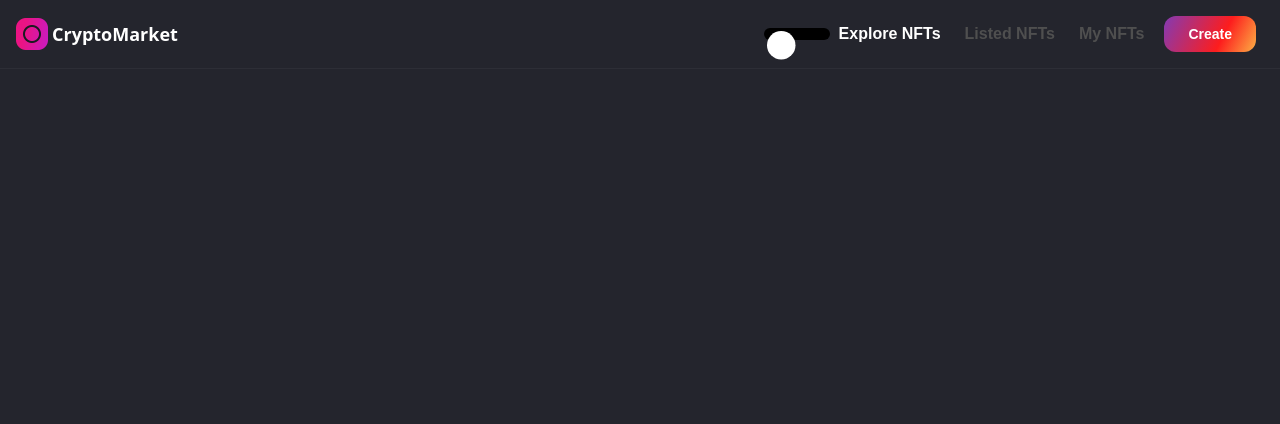
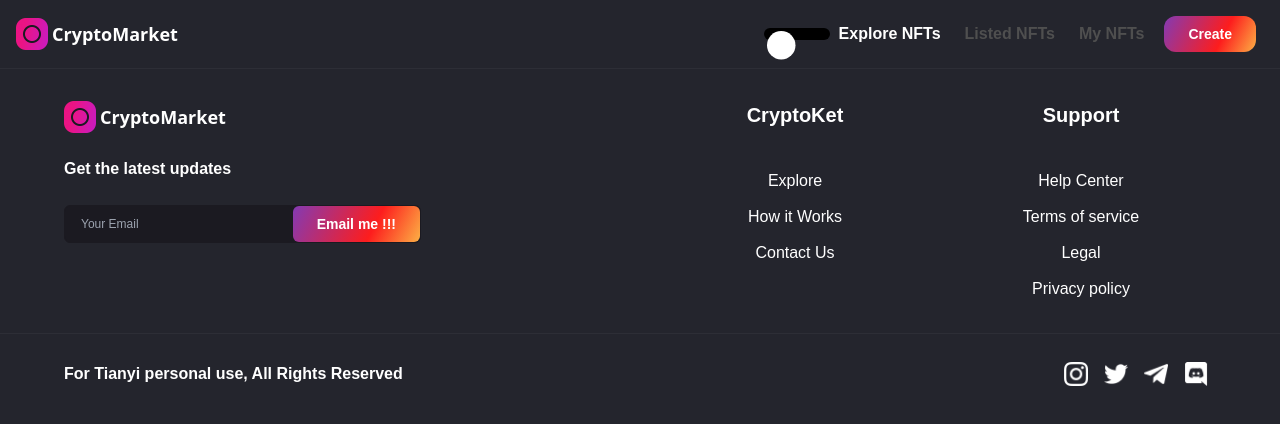
Before and after one commit to Andrewzhan2001/web3.0-NFT, a Next.js app: page / in a window 1280 px wide. Shown: the top 424 px of the page. Built offline with nearby package versions, Linux system fonts and the light colour scheme; a web font is replaced by a local one.

Commit message:
complete footer  of screen

```diff
--- a/components/Footer.jsx
+++ b/components/Footer.jsx
@@ -1,7 +1,67 @@
-import React from 'react';
+import React, { useState } from 'react';
+import Image from 'next/image';
+import { useTheme } from 'next-themes';
+import images from '../assets';
+import { Button } from '.';
 
-const Footer = () => (
-  <div>Footer</div>
+const FooterLinks = ({ heading, items, extraClasses }) => (
+  <div className={`flex-1 justify-start items-start ${extraClasses}`}>
+    <h3 className="mb-10 text-xl font-semibold text-center font-poppins dark:text-white text-nft-black-1">{heading}</h3>
+    {items.map((item, index) => <p key={item + index} className="my-3 text-base font-normal text-center cursor-pointer font-poppins dark:text-white text-nft-black-1 dark:hover:text-nft-gray-1 hover:text-nft-black-1">{item}</p>)}
+  </div>
 );
 
+const Footer = () => {
+  const { theme } = useTheme();
+  const [clicked, setClicked] = useState(false);
+  return (
+    <footer className="flex-col py-16 border-t flexCenter dark:border-nft-black-1 border-nft-gray-1 sm:py-8">
+      <div className="flex flex-row w-full px-16 minmd:w-4/5 md:flex-col sm:px-4">
+        <div className="flex-col flex-1 flexStart">
+          <div className="flexCenter">
+            <Image src={images.logo02} objectFit="contain" width={32} height={32} alt="logo" />
+            <p className="ml-1 text-lg font-semibold dark:text-white text-nft-dark">CryptoMarket</p>
+          </div>
+          <p className="mt-6 text-base font-semibold font-poppins dark:text-white text-nft-black-1">Get the latest updates</p>
+          {clicked ? (
+            <div className="flex items-center justify-center mt-6 bg-white rounded-md md:w-full minlg:w-557 w-357 dark:bg-nft-dark">
+              <i className="fa-solid fa-face-grin-tongue-wink fa-2xl" />
+              <h3 className="ml-3 text-xl font-semibold font-poppins dark:text-white text-nft-black-1">That just joking!</h3>
+            </div>
+          ) : (
+            <div className="mt-6 bg-white border rounded-md flexBetween md:w-full minlg:w-557 w-357 dark:bg-nft-black-2 dark:border-nft-black-2 border-nft-gray-2">
+              <input type="email" placeholder="Your Email" className="flex-1 w-full h-full px-4 text-xs font-normal bg-white rounded-md outline-none dark:bg-nft-black-2 font-poppins dark:text-white text-nft-black-1 minlg:text-lg" />
+              <div className="flex-initial">
+                <Button
+                  btnName="Email me !!!"
+                  btnType="primary"
+                  classStyles="rounded-md"
+                  handleClick={() => { setClicked(true); }}
+                />
+              </div>
+            </div>
+          )}
+        </div>
+        <div className="flex-wrap flex-1 ml-10 flexBetweenStart md:ml-0 md:mt-8">
+          <FooterLinks heading="CryptoKet" items={['Explore', 'How it Works', 'Contact Us']} />
+          <FooterLinks heading="Support" items={['Help Center', 'Terms of service', 'Legal', 'Privacy policy']} extraClasses="ml-4" />
+        </div>
+      </div>
+
+      <div className="w-full px-16 mt-5 border-t flexCenter dark:border-nft-black-1 border-nft-gray-1 sm:px-4">
+        <div className="flex-row w-full flexBetween minmd:w-4/5 sm:flex-col mt-7"> {/* from minimum to medium let the width to be that 80% */}
+          <p className="text-base font-semibold font-poppins dark:text-white text-nft-black-1">For Tianyi personal use, All Rights Reserved</p>
+          <div className="flex flex-row sm:mt-4">
+            {[images.instagram, images.twitter, images.telegram, images.discord].map((image, index) => (
+              <div className="mx-2 cursor-pointer" key={`image ${index}`}>
+                <Image src={image} key={index} objectFit="contain" width={24} height={24} alt="social" className={theme === 'light' ? 'filter invert' : undefined} />
+              </div>
+            ))}
+          </div>
+        </div>
+      </div>
+    </footer>
+  );
+};
+
 export default Footer;
```
